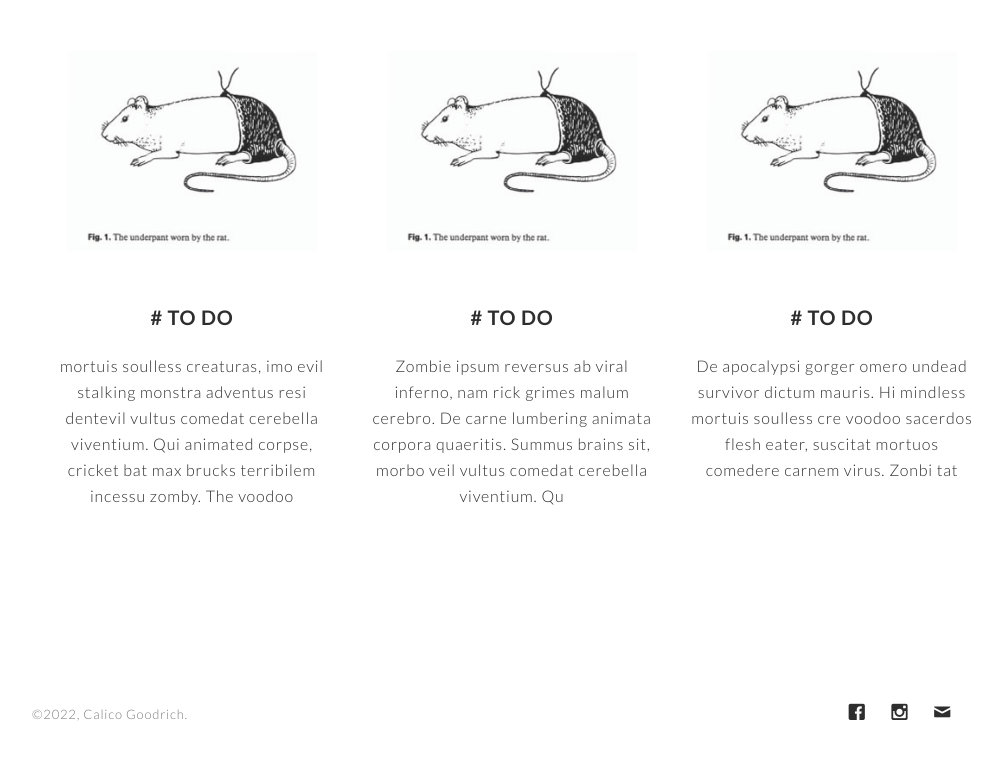
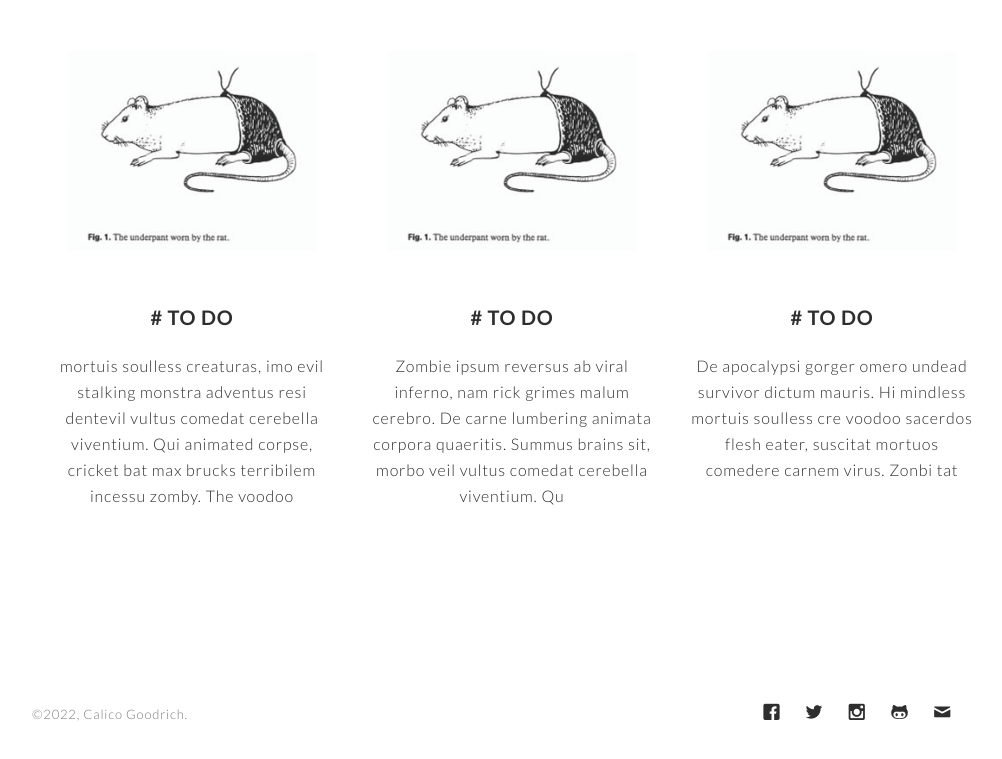
Before and after one commit to kalikokalikova/www.calicogoodrich.com, a plain HTML site: page web/content/portfolio.html in a window 1280 px wide. Shown: the part 984-1743 px from the top of the page, without its empty margins (143-1145 px from the left). Drawn offline with nearby package versions, Linux system fonts and the light colour scheme.

Commit message:
Update footer to include github and twitter links

```diff
--- a/web/content/portfolio.html
+++ b/web/content/portfolio.html
@@ -199,9 +199,9 @@ DESIGNED & DEVELOPED by FREEHTML5.CO
                     <div class="col-md-6">
                         <ul class="fh5co-social">
                             <li><a href="//facebook.com/CalicoGoodrich" target="_blank"><i class="icon-facebook"></i></a></li>
-                             <!-- <li><a href="//twitter.com/MsRaccoonPants" target="_blank"><i class="icon-twitter"></i></a></li> -->
-                             <li><a href="//instagram.com/calicatico" target="_blank"><i class="icon-instagram"></i></a></li>
-                             <!-- <li><a href="//github.com/calico-g" target="_blank"><i class="icon-github"></i></a></li> -->
+                            <li><a href="//twitter.com/KalikoKalikova" target="_blank"><i class="icon-twitter"></i></a></li>
+                            <li><a href="//instagram.com/kaliko.kalikova" target="_blank"><i class="icon-instagram"></i></a></li>
+                            <li><a href="//github.com/kalikokalikova" target="_blank"><i class="icon-github"></i></a></li>
                             <li><a href="mailto:calico.goodrich@gmail.com"><i class="icon-mail"></i></a></li>
                         </ul>
                     </div>
```
Also changed, not shown: web/content/about.html (+3 -3 lines), web/content/index.html (+3 -3 lines), web/content/media.html (+3 -3 lines). Lines whose indentation alone changed are shown as unchanged.
